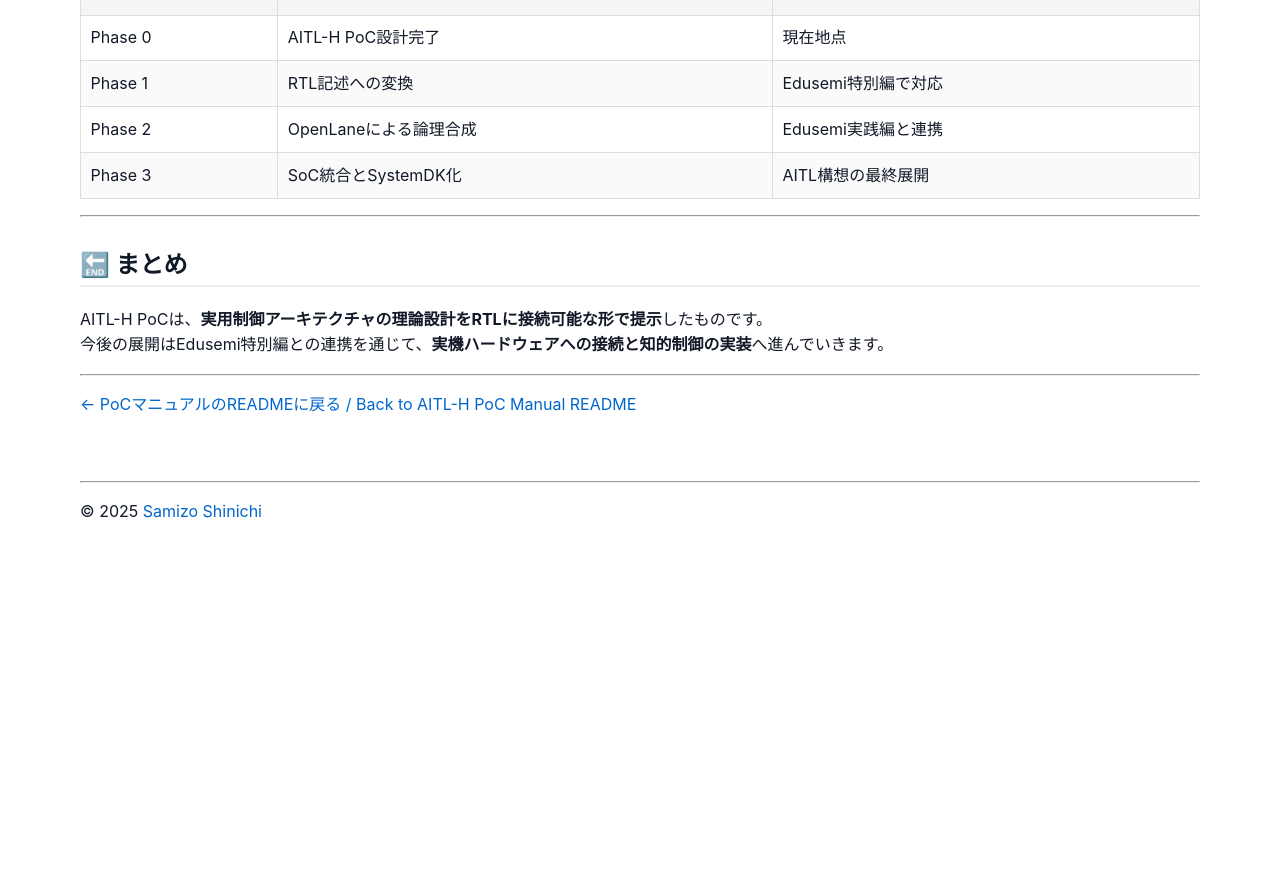
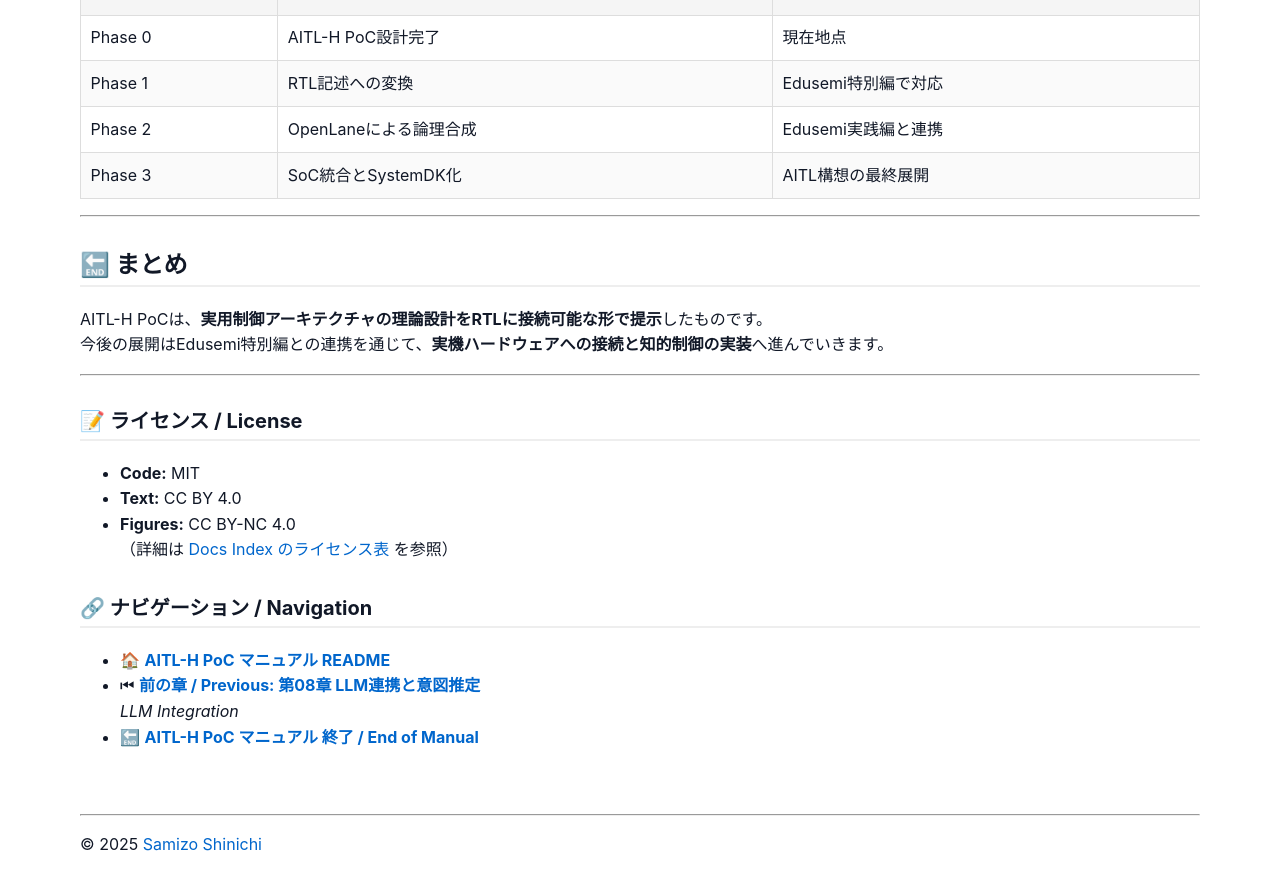
Before and after one commit to Samizo-AITL/AITL-H, a Jekyll site: the page built from docs/chapter11_exit_strategy.md, in a window 1280 px wide and 900 px high, scrolled down 1805 px. Shown: the top 890 px of the window. Built offline with Jekyll 4.4.1, drawn with Linux system fonts in a browser that asks for light colours; before the commit the page ends 2372 px from its top, so only the background shows below that.

Commit message:
Update chapter11_exit_strategy.md

```diff
--- a/docs/chapter11_exit_strategy.md
+++ b/docs/chapter11_exit_strategy.md
@@ -78,4 +78,15 @@
 
 ---
 
-[← PoCマニュアルのREADMEに戻る / Back to AITL-H PoC Manual README](README.md)
+### 📝 **ライセンス / License**
+
+- **Code:** MIT
+- **Text:** CC BY 4.0
+- **Figures:** CC BY-NC 4.0
+（詳細は [Docs Index のライセンス表](/AITL-H/docs/#-ライセンス--license) を参照）
+
+### 🔗 **ナビゲーション / Navigation**
+- 🏠 **[AITL-H PoC マニュアル README](/AITL-H/docs/)**
+- ⏮ **[前の章 / Previous: 第08章 LLM連携と意図推定](/AITL-H/docs/chapter08_llm_integration.html)**
+  _LLM Integration_
+- 🔚 **[AITL-H PoC マニュアル 終了 / End of Manual](/AITL-H/docs/)**
```
